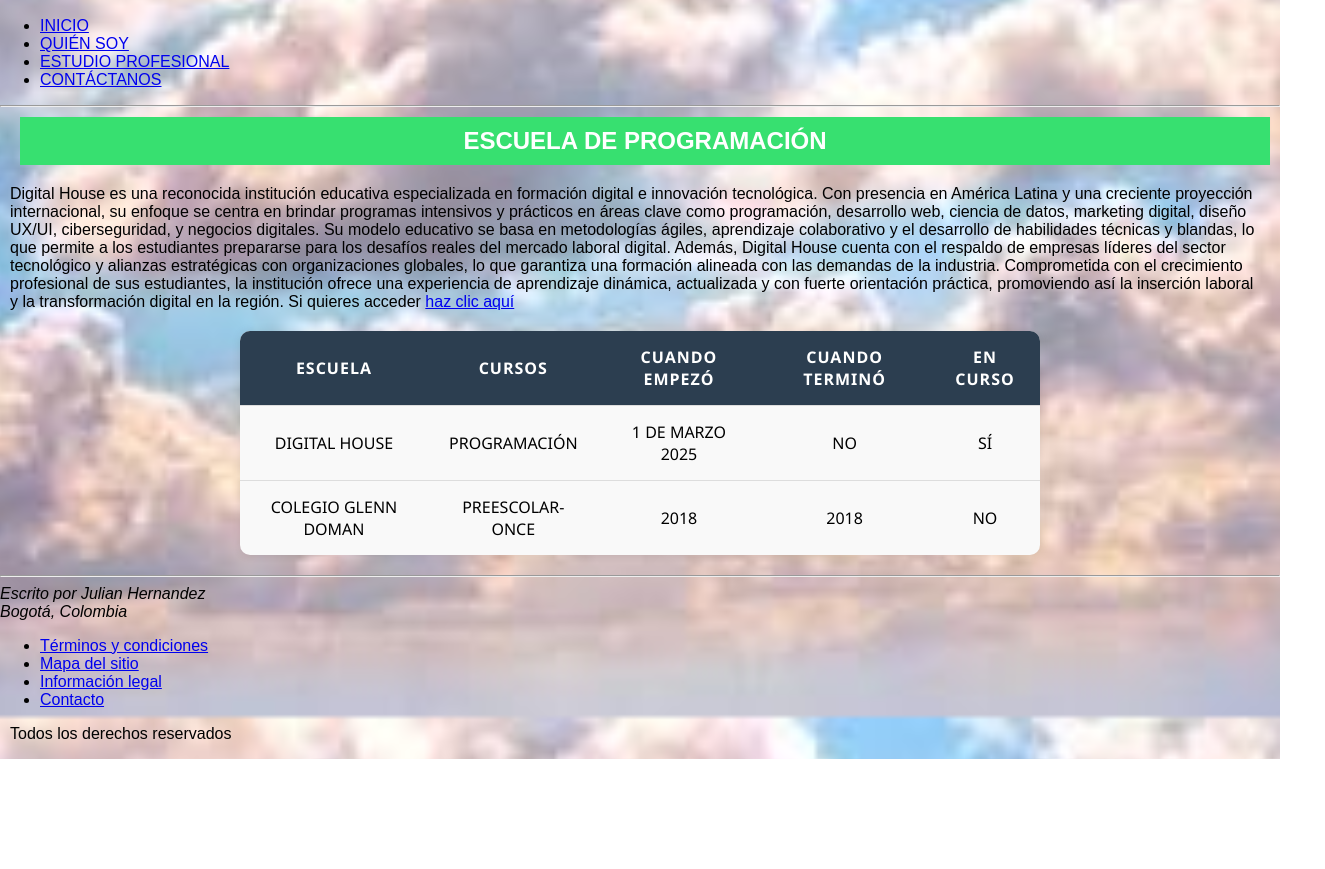
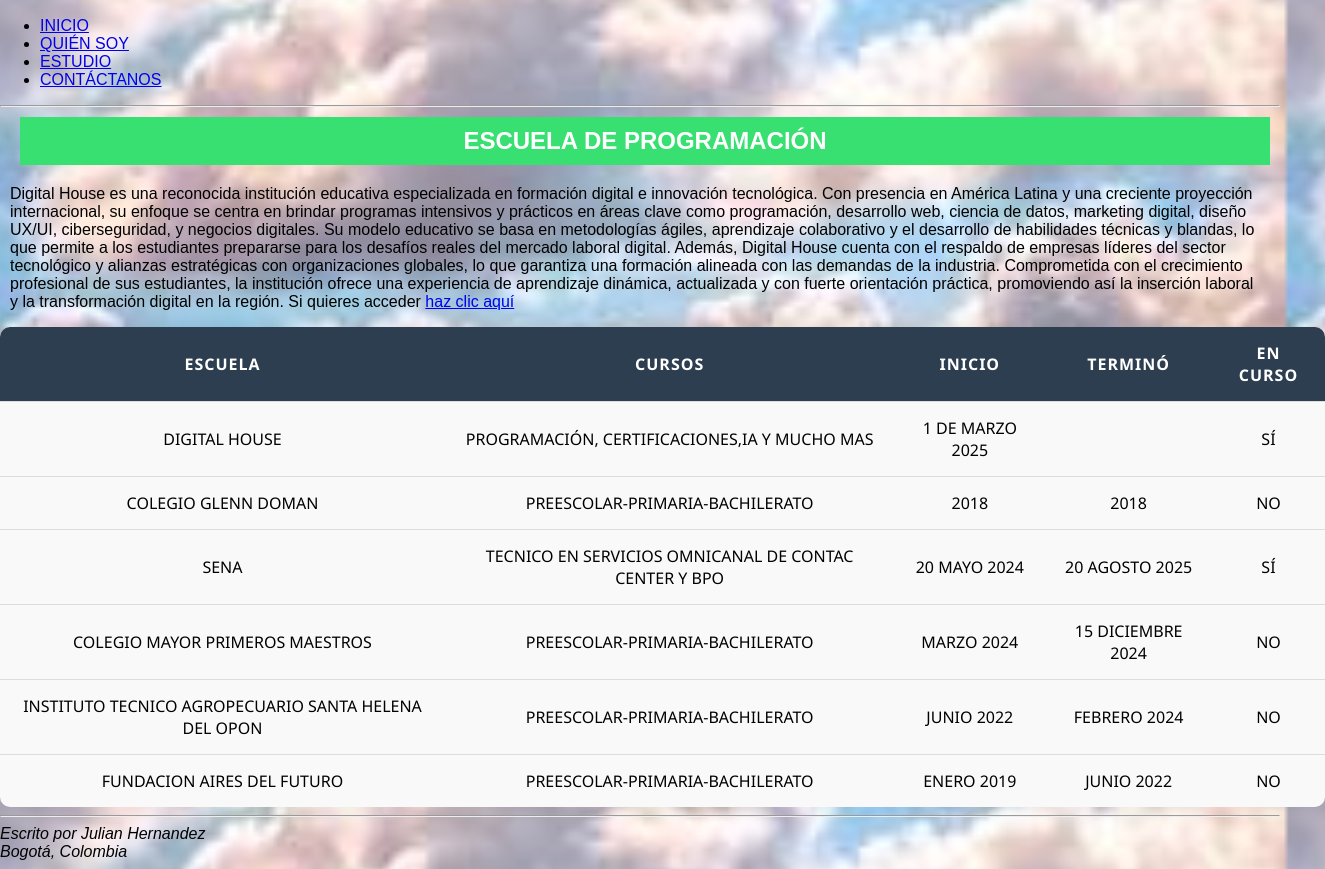
Before and after one commit to Julianhernandez2025/PROYECTO-PERSONAL, a plain HTML site: page estudio.html in a window 1280 px wide. Shown: the part 83-952 px from the top of the page, 1325 px wide, since content can reach past the window. Before the commit the page ends 842 px from the top, so only its background shows below. Drawn offline with Linux system fonts and the light colour scheme.

Commit message:
segundo cambio

```diff
--- a/estudio-profesional.html
+++ b/estudio.html
@@ -15,7 +15,7 @@
             <ul class="menu">
                 <li><a href="../index.html">INICIO</a></li>
                 <li><a href="../quiensoy.html">QUIÉN SOY</a></li>
-                <li><a href="estudio-profesional.html">ESTUDIO PROFESIONAL</a></li>
+                <li><a href="estudio.html">ESTUDIO</a></li>
                 <li><a href="./contactanos.html">CONTÁCTANOS</a></li>
                 </ul>
         </nav>
@@ -49,25 +49,53 @@
   <tr>
     <th>ESCUELA</th>
     <th>CURSOS</th>
-    <th>CUANDO EMPEZÓ</th>
-    <th>CUANDO TERMINÓ</th>
+    <th>INICIO</th>
+    <th>TERMINÓ</th>
     <th>EN CURSO</th>
   </tr>
   <tr>
     <td>DIGITAL HOUSE</td>
-    <td>PROGRAMACIÓN</td>
+    <td>PROGRAMACIÓN, CERTIFICACIONES,IA Y MUCHO MAS</td>
     <td>1 DE MARZO 2025</td>
-    <td>NO</td>
+    <td></td>
     <td>SÍ</td>
   </tr>
 
   <tr>
     <td>COLEGIO GLENN DOMAN</td>
-    <td>PREESCOLAR-ONCE</td>
+    <td>PREESCOLAR-PRIMARIA-BACHILERATO</td>
     <td>2018</td>
     <td>2018</td>
     <td>NO</td>
   </tr>
+  <tr>
+    <td>SENA</td>
+    <td>TECNICO EN SERVICIOS OMNICANAL DE CONTAC CENTER Y BPO</td>
+    <td>20 MAYO 2024</td>
+    <td>20 AGOSTO 2025</td>
+    <td>SÍ</td>
+  </tr>
+  <tr>
+    <td>COLEGIO MAYOR PRIMEROS MAESTROS</td>
+    <td>PREESCOLAR-PRIMARIA-BACHILERATO</td>
+    <td>MARZO 2024</td>
+    <td>15 DICIEMBRE 2024</td>
+    <td>NO</td>
+  </tr>
+<tr>
+  <td>INSTITUTO TECNICO AGROPECUARIO SANTA HELENA DEL OPON</td>
+  <td>PREESCOLAR-PRIMARIA-BACHILERATO</td>
+  <td>JUNIO  2022</td>
+  <td>FEBRERO 2024</td>
+  <td>NO</td>
+</tr>
+<tr>
+  <td>FUNDACION AIRES DEL FUTURO</td>
+  <td>PREESCOLAR-PRIMARIA-BACHILERATO</td>
+  <td>ENERO 2019</td>
+  <td>JUNIO 2022</td>
+  <td>NO</td>
+</tr>
 </table>
 
 
--- a/style.css
+++ b/style.css
@@ -57,13 +57,13 @@ img {
 }
 
 table {
-  width: 100%;
-  max-width: 800px;
-  margin: 20px auto;
+  width: 200%;
+  max-width: 1325px;
+  margin: 5px auto;
   border-collapse: collapse;
   font-family: 'Segoe UI', Tahoma, Geneva, Verdana, sans-serif;
   background-color: #f9f9f9;
-  box-shadow: 0 0 10px rgba(0, 0, 0, 0.1);
+  box-shadow: 0 0 20px rgba(0, 0, 0, 0.1);
   border-radius: 10px;
   overflow: hidden;
 }
```
Also changed, not shown: contactanos.html (+1 -3 lines), index.html (+2 -2 lines), quiensoy.html (+3 -4 lines).
